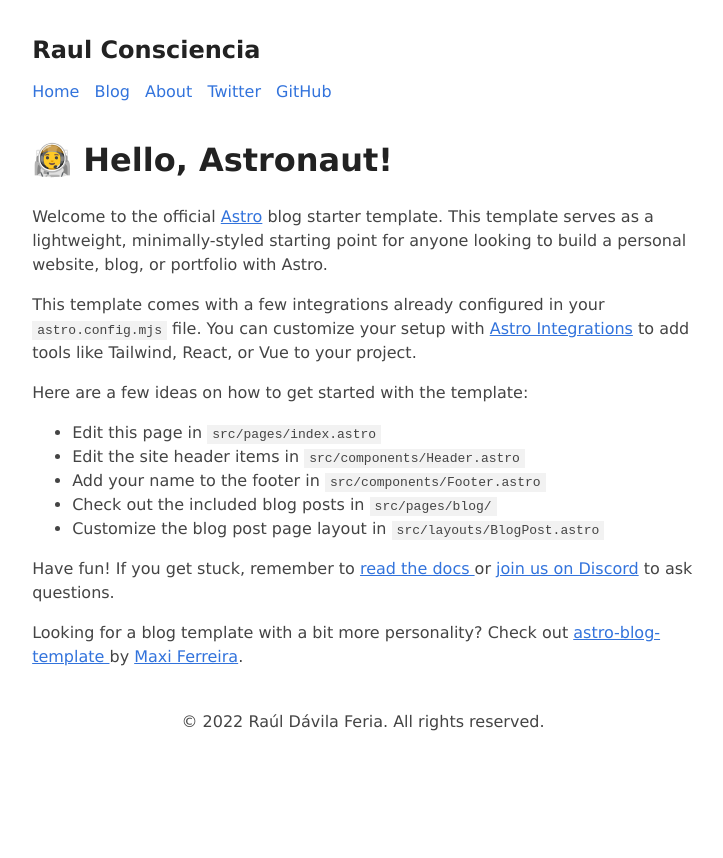
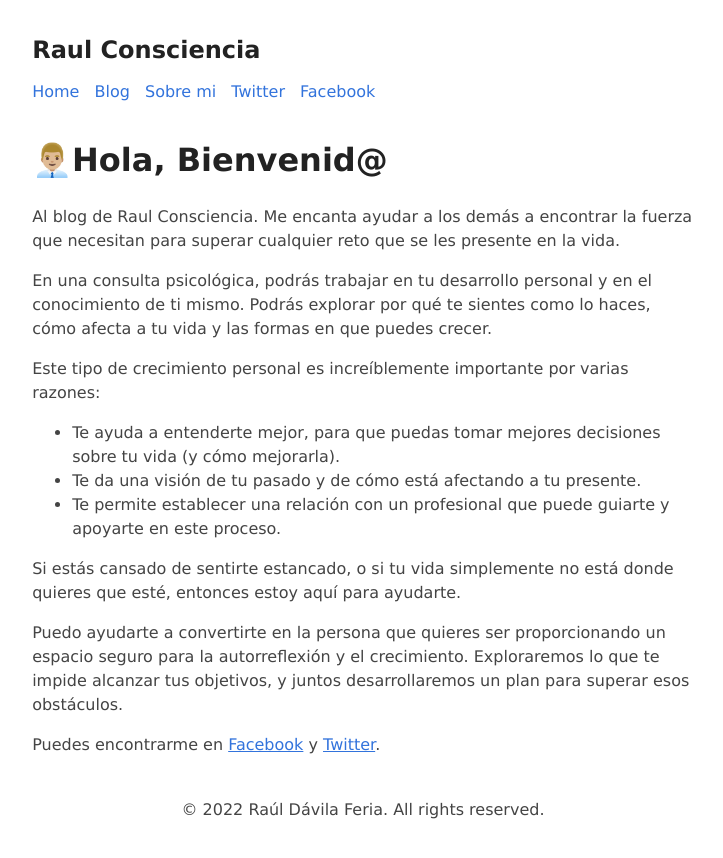
Before and after one commit to magoMercurio/raul-consciencia, an Astro site: page / in a window 1280 px wide. Shown: the whole page, without its empty margins (277-1000 px from the left). Before the commit the page ends 800 px from the top, so only its background shows below. Built offline with nearby package versions, Linux system fonts and the light colour scheme; Astro itself is replaced by a stand-in of ours.

Commit message:
update about, index and header

```diff
--- a/src/components/Header.astro
+++ b/src/components/Header.astro
@@ -10,9 +10,9 @@
 	<nav>
 		<HeaderLink href="/">Home</HeaderLink>
 		<HeaderLink href="/blog">Blog</HeaderLink>
-		<HeaderLink href="/about">About</HeaderLink>
-		<HeaderLink href="https://twitter.com/astrodotbuild" target="_blank">Twitter</HeaderLink>
-		<HeaderLink href="https://github.com/withastro/astro" target="_blank">GitHub</HeaderLink>
+		<HeaderLink href="/about">Sobre mi</HeaderLink>
+		<HeaderLink href="https://twitter.com/psicord11" target="_blank">Twitter</HeaderLink>
+		<HeaderLink href="https://www.facebook.com/raul.consciencia" target="_blank">Facebook</HeaderLink>
 	</nav>
 </header>
 <style>
--- a/src/pages/index.astro
+++ b/src/pages/index.astro
@@ -13,37 +13,49 @@
 	<body>
 		<Header title={SITE_TITLE} />
 		<main>
-			<h1>🧑‍🚀 Hello, Astronaut!</h1>
+			<h1>👨🏼‍💼Hola, Bienvenid@</h1>
 			<p>
-				Welcome to the official <a href="https://astro.build/">Astro</a> blog starter template. This
-				template serves as a lightweight, minimally-styled starting point for anyone looking to build
-				a personal website, blog, or portfolio with Astro.
+				Al blog de Raul Consciencia. Me encanta ayudar a los demás a encontrar la fuerza que necesitan para superar cualquier reto que se les presente en la vida.
 			</p>
+
 			<p>
-				This template comes with a few integrations already configured in your
-				<code>astro.config.mjs</code> file. You can customize your setup with
-				<a href="https://astro.build/integrations">Astro Integrations</a> to add tools like Tailwind,
-				React, or Vue to your project.
+				En una consulta psicológica, podrás trabajar en tu desarrollo personal y en el conocimiento de ti mismo. Podrás explorar por qué te sientes como lo haces, cómo afecta a tu vida y las formas en que puedes crecer.
 			</p>
-			<p>Here are a few ideas on how to get started with the template:</p>
+
+			<p>
+				Este tipo de crecimiento personal es increíblemente importante por varias razones:
+			</p>
+
 			<ul>
-				<li>Edit this page in <code>src/pages/index.astro</code></li>
-				<li>Edit the site header items in <code>src/components/Header.astro</code></li>
-				<li>Add your name to the footer in <code>src/components/Footer.astro</code></li>
-				<li>Check out the included blog posts in <code>src/pages/blog/</code></li>
-				<li>Customize the blog post page layout in <code>src/layouts/BlogPost.astro</code></li>
+				<li>Te ayuda a entenderte mejor, para que puedas tomar mejores decisiones sobre tu vida (y cómo mejorarla).</li>
+				<li>Te da una visión de tu pasado y de cómo está afectando a tu presente.</li>
+				<li>Te permite establecer una relación con un profesional que puede guiarte y apoyarte en este proceso.
+				</li>
 			</ul>
+
 			<p>
-				Have fun! If you get stuck, remember to <a href="https://docs.astro.build/"
-					>read the docs
-				</a> or <a href="https://astro.build/chat">join us on Discord</a> to ask questions.
+				Si estás cansado de sentirte estancado, o si tu vida simplemente no está donde quieres que esté, entonces estoy aquí para ayudarte.
+
 			</p>
+
 			<p>
-				Looking for a blog template with a bit more personality? Check out <a
-					href="https://github.com/Charca/astro-blog-template"
-					>astro-blog-template
-				</a> by <a href="https://twitter.com/Charca">Maxi Ferreira</a>.
+				Puedo ayudarte a convertirte en la persona que quieres ser proporcionando un espacio seguro para la autorreflexión y el crecimiento. Exploraremos lo que te impide alcanzar tus objetivos, y juntos desarrollaremos un plan para superar esos obstáculos.
 			</p>
+
+			<p>
+				Puedes encontrarme en <a href="https://www.facebook.com/raul.consciencia/">Facebook</a> y
+				<a href="https://twitter.com/psicord11">Twitter</a>.
+			</p>
+
+<!-- esto pasara al page del blog
+		 <p>
+				Quiero compartir con ustedes mis experiencias, mis esfuerzos y mis aprendizajes sobre temas relacionados con la salud mental y el bienestar físico del ser humano.
+
+
+
+La razón por la que empecé este blog fue para compartir con otros lo que he aprendido y experimentado en mi vida. Espero que este blog le resulte útil.
+				</p>
+-->
 		</main>
 		<Footer />
 	</body>
```
Also changed, not shown: src/pages/about.md (+2 -2 lines), public/img/profile_img.jpeg (renamed from public/profile_img.jpeg).
